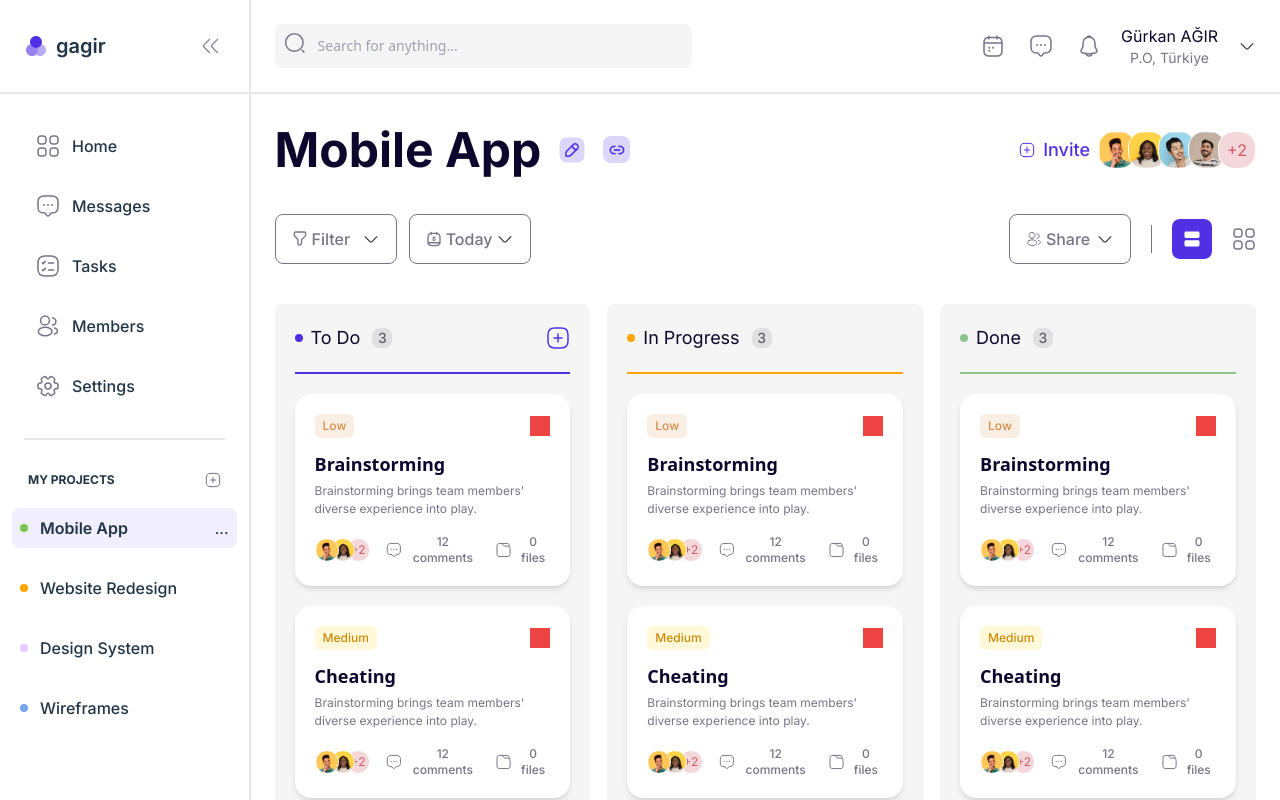
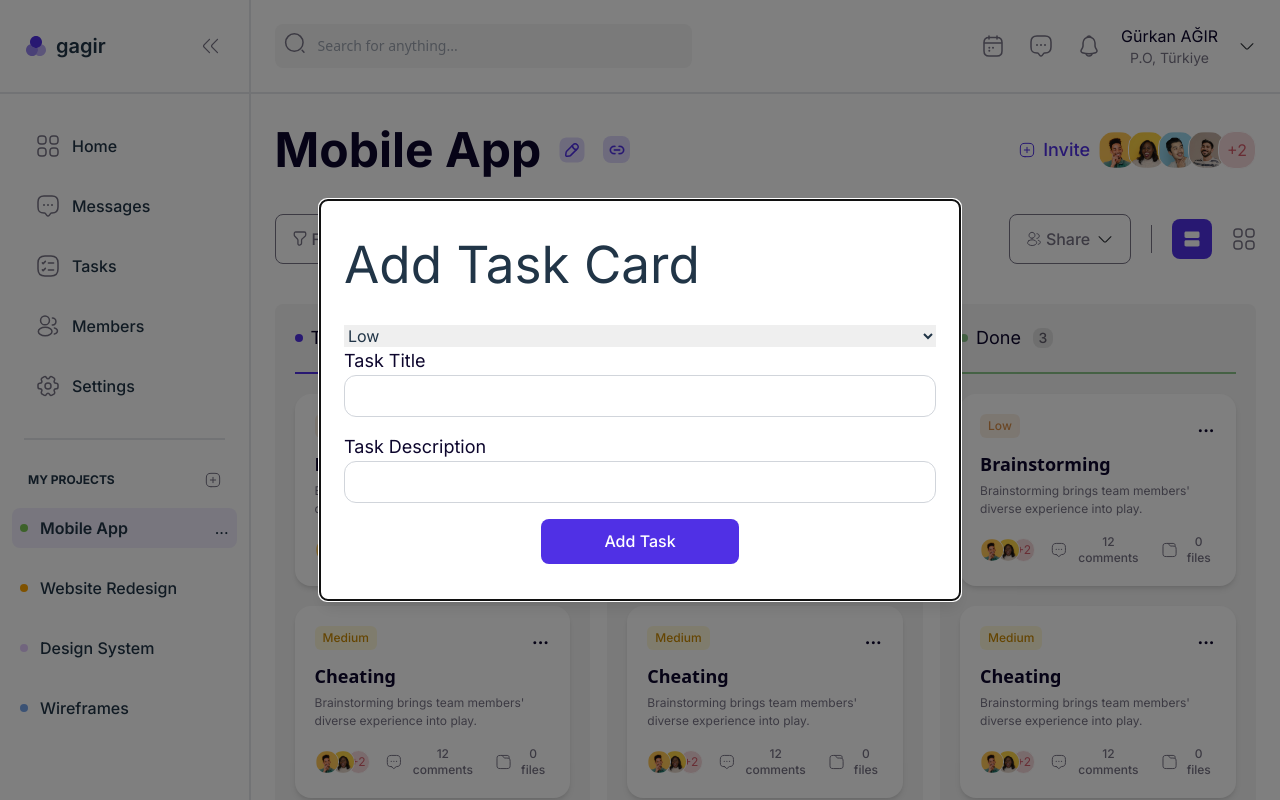
Before and after one commit to ByTengaii/kanbanFront, a React (Vite) app: page / in a window 1280 px wide. Both pictures are taken after a click on the element 558 px from the left and 337 px from the top of the page. Built offline with nearby package versions, Linux system fonts and the light colour scheme.

Commit message:
feat:modal added

```diff
--- a/package.json
+++ b/package.json
@@ -15,7 +15,6 @@
     "react": "^18.3.1",
     "react-beautiful-dnd": "^11.0.2",
     "react-dom": "^18.3.1",
-    "react-modal": "^3.16.1",
     "react-router-dom": "^6.26.0"
   },
   "devDependencies": {
@@ -23,6 +22,7 @@
     "@types/react": "^18.3.3",
     "@types/react-beautiful-dnd": "^13.1.8",
     "@types/react-dom": "^18.3.0",
+    "@types/react-modal": "^3.16.3",
     "@vitejs/plugin-react-swc": "^3.5.0",
     "autoprefixer": "^10.4.20",
     "eslint": "^9.8.0",
@@ -30,6 +30,7 @@
     "eslint-plugin-react-refresh": "^0.4.9",
     "globals": "^15.9.0",
     "postcss": "^8.4.41",
+    "react-modal": "^3.16.1",
     "tailwindcss": "^3.4.9",
     "typescript": "^5.5.3",
     "typescript-eslint": "^8.0.0",
--- a/src/components/index.ts
+++ b/src/components/index.ts
@@ -6,3 +6,4 @@ export {default as ShowContributersComponent} from "./ShowContributers";
 export {default as KanvanColumn} from "./kanvan/KanvanColumn";
 export {default as KanvanCard} from "./kanvan/KanvanCard";
 export {default as ShowAppointersComponent} from "./ShowAppointersComponent";
+export {default as AddTaskModal} from "./modals/AddTaskModal";
--- a/src/components/kanvan/KanvanCard.tsx
+++ b/src/components/kanvan/KanvanCard.tsx
@@ -76,7 +76,7 @@ const InfoItem = ({ icon, text }: { icon: any, text: string }) => {
         </div>
     );
 }
-const KanvanCard: React.FC<TaskCardProps> = ({
+const KanvanCard: React.FC<TaskCardProps> = observer(({
     data,
     KanvanBoard
 }) => {
@@ -100,11 +100,12 @@ const KanvanCard: React.FC<TaskCardProps> = ({
             <div id='top'
                 className='flex  items-center justify-between'>
                 {PriorityBrand(priority)}
-                <div className=' w-5 h-5 bg-red-500 cursor-point '
+                <div className=' w-5 h-5 cursor-pointer flex justify-center items-center'
                 onClick={(e) => {
                     e.preventDefault();
                     handleRemoveItem();
                 }}>
+                   <span className='text-text-active font-extrabold'>...</span>
                 </div>
             </div>
             <div id='Content'
@@ -124,6 +125,6 @@ const KanvanCard: React.FC<TaskCardProps> = ({
             </div>
         </div>
     )
-}
+});
 
-export default observer(KanvanCard);
+export default KanvanCard;
--- a/src/components/kanvan/KanvanColumn.tsx
+++ b/src/components/kanvan/KanvanColumn.tsx
@@ -1,20 +1,22 @@
 import React from 'react';
 import { addSquareIcon } from '../../assets';
 import { observer } from 'mobx-react-lite';
+import { KanvanBoard } from '../../models/KanvanBoardModels';
 
 
 interface KanvanColumnProps {
     title: 'To Do' | 'In Progress' | 'Done';
     cardNumber: number;
+    Kanvan: KanvanBoard;
     children?: React.ReactNode;
 }
-const KanvanColumn: React.FC<KanvanColumnProps> = ({
+const KanvanColumn: React.FC<KanvanColumnProps> = observer(({
     title,
     cardNumber,
+    Kanvan,
     children
 }) => {
     const theme = title === 'To Do' ? '#5030E5' : title === 'In Progress' ? '#FFA500' : '#8BC48A';
-
     return (
         <div id=' column'
             className='
@@ -63,11 +65,19 @@ const KanvanColumn: React.FC<KanvanColumnProps> = ({
                 {/** Add Square Icon For To Do */}
                 {title === 'To Do' && (
                     <div id='add-square'
+                    onClick={(e) => {
+                        e.preventDefault()
+                        Kanvan.modalStatus= true;
+                        console.log('Add Square Clicked:', Kanvan.modalStatus)
+                    }}
                         className='
-                    flex
-                    items-center
-                    justify-center
-                    ml-auto
+                        flex
+                        items-center
+                        justify-center
+                        ml-auto
+                        cursor-pointer
+                        bg-red-600
+                        z-10
                     '>
                         {addSquareIcon(24,theme)}
                     </div>
@@ -76,6 +86,6 @@ const KanvanColumn: React.FC<KanvanColumnProps> = ({
             {children}
         </div>
     );
-};
+});
 
-export default observer(KanvanColumn);
+export default KanvanColumn;
--- a/src/components/modals/AddTaskModal.tsx
+++ b/src/components/modals/AddTaskModal.tsx
@@ -1,29 +1,49 @@
 import React, { useState } from 'react';
 import Modal from 'react-modal';
 import { KanvanBoard } from '../../models/KanvanBoardModels';
+import { observer } from 'mobx-react-lite';
 
 
 interface AddEquipmentModalProps {
     KanvanBoard: KanvanBoard;
 }
 
-const AddTaskModal: React.FC<AddEquipmentModalProps> = ({
+const AddTaskModal: React.FC<AddEquipmentModalProps> = observer(({
     KanvanBoard
 }) => {
     return (
         <Modal
-            isOpen={KanvanBoard.getIsModalOpen}
+            isOpen={KanvanBoard.modalStatus}
             contentLabel="Add Equipment"
-            className={' rounded-lg shadow-lg absolute top-1/2 left-1/2 -translate-x-1/2 -translate-y-1/2 flex flex-col bg-white  w-1/4 h-fit p-6 box-border  overflow-y-auto'}
+            className={' rounded-lg shadow-lg absolute top-1/2 left-1/2 -translate-x-1/2 -translate-y-1/2 flex flex-col bg-white  w-1/2 h-[50vh] justify-center p-6 box-border  overflow-y-auto'}
             overlayClassName={'fixed top-0 left-0 w-full h-full bg-black bg-opacity-50 z-50'}
         >
-            <div><h1>Selamke</h1></div>
+            <h1 className='mb-8'>Add Task Card</h1>
+            <label htmlFor=""></label>
+            <select name="" id="">
+                <option value="Low">Low</option>
+                <option value="Medium">Medium</option>
+                <option value="High">High</option>
+            </select>
+            <label htmlFor="task-title" className='text-text-active text-lg '>Task Title</label>
+            <input type="text" name="task-title" id="task-title" className='border border-gray-300 rounded-xl px-3 py-2 outline-company-purple mb-4' />
+            <label htmlFor="task-description" className='text-text-active text-lg '>Task Description</label>
+            <input type="text" name="task-description" id="task-description" className='border border-gray-300 rounded-xl px-3 py-2 outline-company-purple mb-4' />
+            <div className='flex justify-center '>
+                <button type="submit"className='bg-company-purple text-white w-1/3'
+                onClick={()=>{
+                    KanvanBoard.addTodo({
+                        id: Math.floor(Math.random() * 1000),
+                        title: 'Task Title',
+                        description: 'Task Description',
+                        priority: 'Low'
+                    });
+                    KanvanBoard.modalStatus = false;
+                }}> Add Task</button>
+            </div>
         </Modal>
     );
-}
+});
 Modal.setAppElement('#root');
 
-const style = {
-    button: ' p-2 rounded-lg text-semibold text-md ',
-}
 export default AddTaskModal;
--- a/src/models/KanvanBoardModels.ts
+++ b/src/models/KanvanBoardModels.ts
@@ -66,11 +66,11 @@ export class KanvanBoard {
         return this.dones;
     }
 
-    get getIsModalOpen(){
+    get modalStatus(){
         return this.isModalOpen;
     }
 
-    set setIsModalOpen (isOpen: boolean) {
+    set modalStatus (isOpen: boolean) {
         this.isModalOpen = isOpen;
     }
 
--- a/src/screens/ProjectScreen.tsx
+++ b/src/screens/ProjectScreen.tsx
@@ -10,7 +10,8 @@ import {
     SearchBarComponent,
     ShowContributersComponent,
     KanvanColumn,
-    KanvanCard
+    KanvanCard,
+    AddTaskModal,
 } from '../components';
 import {
     addSquareIcon,
@@ -26,10 +27,7 @@ import {
     messageIcon,
     pauseLinearIcon
 } from '../assets';
-
 import { MockupData, KanvanBoard } from '../models/KanvanBoardModels';
-import { observer } from 'mobx-react-lite';
-
 
 
 const mockupData = [
@@ -106,6 +104,7 @@ const ProjectScreen: React.FC<any> = () => {
         w-full
         h-[100vh]
         '>
+            <AddTaskModal KanvanBoard={Kanvan} />
             <div id='top'
                 className='
             flex
@@ -239,7 +238,7 @@ const ProjectScreen: React.FC<any> = () => {
                                     ref={provided.innerRef}
                                     {...provided.droppableProps}
                                     className='w-[calc(33.33%-0.7rem)] h-full overflow-y-auto no-scrollbar'>
-                                    <KanvanColumn title='To Do' cardNumber={Kanvan.getTodos.length}>
+                                    <KanvanColumn Kanvan={Kanvan} title='To Do' cardNumber={Kanvan.getTodos.length}>
                                         {Kanvan.getTodos.map((item, index) => {
                                             return (
                                                 <Draggable draggableId={item.id.toString()} key={item.id} index={index}>
@@ -265,7 +264,7 @@ const ProjectScreen: React.FC<any> = () => {
                                     ref={provided.innerRef}
                                     {...provided.droppableProps}
                                     className='w-[calc(33.33%-0.7rem)] h-full overflow-y-auto no-scrollbar'>
-                                    <KanvanColumn title='In Progress' cardNumber={Kanvan.getInProgress.length}>
+                                    <KanvanColumn Kanvan={Kanvan} title='In Progress' cardNumber={Kanvan.getInProgress.length}>
                                         {Kanvan.inProgress.map((item, index) => {
                                             return (
                                                 <Draggable draggableId={item.id.toString()} key={item.id} index={index}>
@@ -291,7 +290,7 @@ const ProjectScreen: React.FC<any> = () => {
                                     ref={provided.innerRef}
                                     {...provided.droppableProps}
                                     className='w-[calc(33.33%-0.7rem)] h-full overflow-y-auto no-scrollbar'>
-                                    <KanvanColumn title='Done' cardNumber={Kanvan.getDones.length}>
+                                    <KanvanColumn Kanvan={Kanvan} title='Done' cardNumber={Kanvan.getDones.length}>
                                         {Kanvan.getDones.map((item, index) => {
                                             return (
                                                 <Draggable draggableId={item.id.toString()} key={item.id} index={index}>
```
Also changed, not shown: 1 other file (tests, documents, lock files or other folders).
